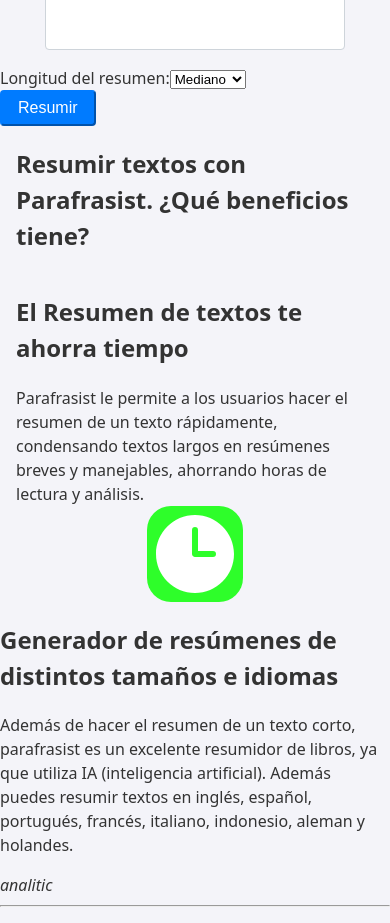
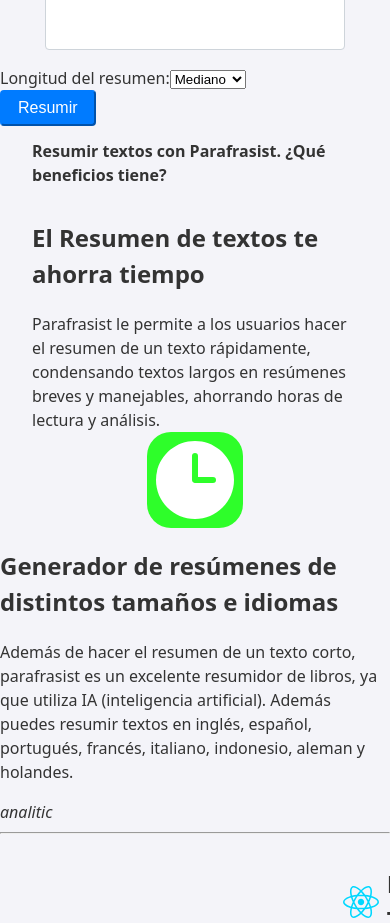
Before and after one commit to OsOsorioP/Orzalia, a React (Vite) app: page / in a window 390 px wide. Shown: the part 800-1723 px from the top of the page. Built offline with nearby package versions, Linux system fonts and the light colour scheme; no server answers.

Commit message:
Update HeroSection styles for improved padding and title responsiveness

```diff
--- a/src/components/common/heroSection/HeroSection.module.css
+++ b/src/components/common/heroSection/HeroSection.module.css
@@ -1,7 +1,11 @@
 .container {
   width: 100%;
   max-width: 1200px;
-  padding: 0 1rem;
+  padding: 0 2rem;
+}
+
+.title {
+  font-size: 2rem;
 }
 
 .content {
@@ -32,9 +36,12 @@
   .content {
     grid-template-columns: repeat(1, 1fr);
   }
+  .title {
+    font-size: 1rem;
+  }
 }
 
-@media (min-width: 781px ) and (max-width:1030px) {
+@media (min-width: 781px) and (max-width: 1030px) {
   .content {
     grid-template-columns: repeat(2, 1fr);
   }
```
